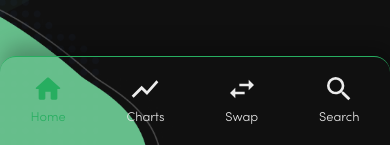
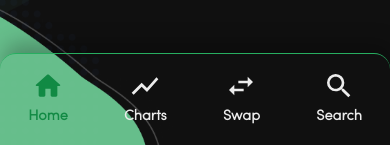
Before and after one commit to iam-annatar/Currency-Converter, a React (Vite) app: page / in a window 390 px wide. Shown: the part 699-844 px from the top of the page. Built offline with nearby package versions, Linux system fonts and the light colour scheme.

Commit message:
fix: some responsive ui problems

```diff
--- a/src/components/Layout.tsx
+++ b/src/components/Layout.tsx
@@ -51,14 +51,20 @@ const Layout = () => {
       <Container>
         <Suspense
           fallback={
-            <CircularProgress
+            <div
               style={{
                 position: "fixed",
                 top: "50%",
                 left: "50%",
-                color: theme.palette.secondary.main,
+                transform: "translate(-50%,-50%)",
               }}
-            />
+            >
+              <CircularProgress
+                style={{
+                  color: theme.palette.secondary.main,
+                }}
+              />
+            </div>
           }
         >
           <Outlet />
--- a/src/components/navigation/NavIcons.tsx
+++ b/src/components/navigation/NavIcons.tsx
@@ -1,11 +1,10 @@
-import { Typography, useTheme } from "@mui/material";
+import { Typography } from "@mui/material";
 import type { NavLinkRenderProps } from "react-router-dom";
 import { NavLink } from "react-router-dom";
 
 import type { NavIconsProps } from "../../interfaces";
 
 const NavIcons: React.FC<NavIconsProps> = ({ icon, caption, path }) => {
-  const theme = useTheme();
   return (
     <NavLink
       to={path}
@@ -16,12 +15,12 @@ const NavIcons: React.FC<NavIconsProps> = ({ icon, caption, path }) => {
           flexDirection: "column",
           alignItems: "center",
           gap: ".2rem",
-          color: isActive ? theme.palette.secondary.main : "inherit",
+          color: isActive ? "#118A44" : "inherit",
         };
       }}
     >
       {icon}
-      <Typography variant="caption" fontSize=".8rem">
+      <Typography fontWeight="bold" variant="caption" fontSize=".9rem">
         {caption}
       </Typography>
     </NavLink>
--- a/src/styles/styles.css
+++ b/src/styles/styles.css
@@ -6,14 +6,14 @@
 .nav li {
   list-style: none;
 }
-.nav li a {
+.nav a {
   text-decoration: none;
   font-size: 1.3rem;
   font-weight: bold;
   color: inherit;
 }
 
-.nav li a:after {
+.nav a:after {
   display: block;
   content: "";
   border-bottom: solid 2px currentColor;
@@ -21,11 +21,11 @@
   transition: transform 250ms ease-in-out;
 }
 
-.nav li a:is(:hover, :active)::after {
+.nav a:is(:hover, :active)::after {
   transform: scaleX(1);
 }
 
-.nav li a:is(:hover, :active) {
+.nav a:is(:hover, .active) {
   color: #27ae60;
 }
 
```
